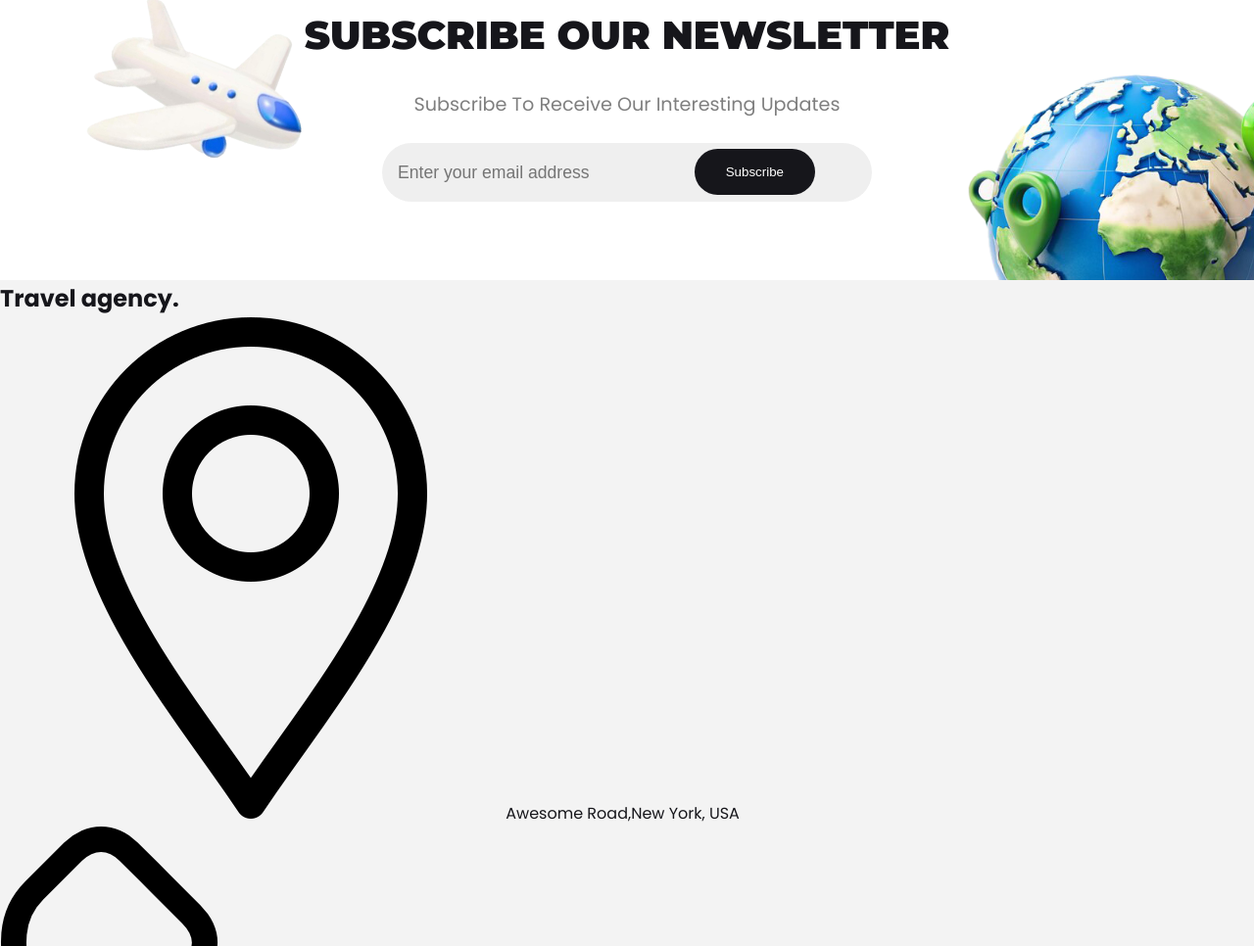
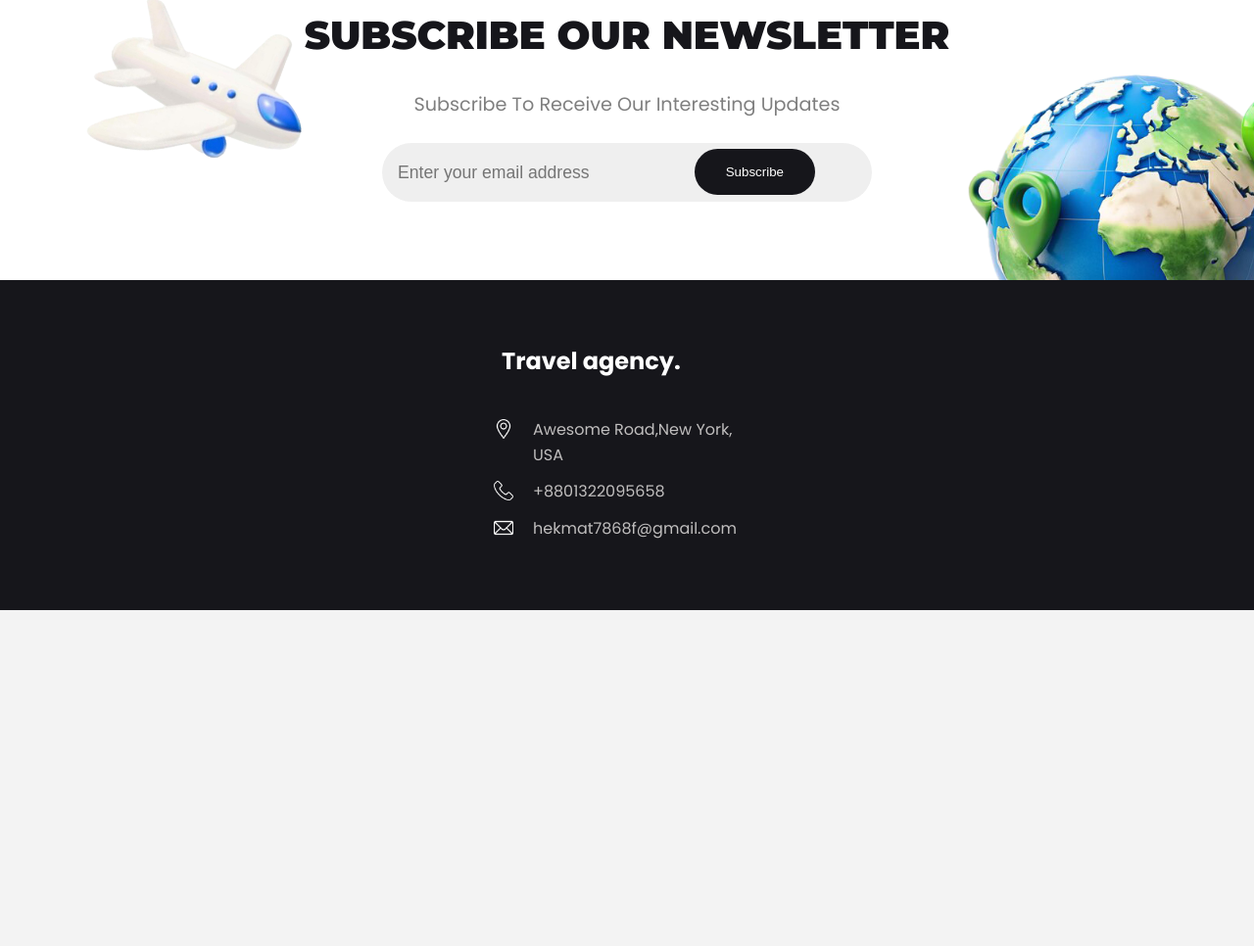
Before and after one commit to salehdemir/Travel-Agency-Website, a plain HTML site: page index.html in a window 1280 px wide. Shown: the part 4334-5300 px from the top of the page at 98% size. After the commit the page ends 4957 px from the top, so only its background shows below. Drawn offline with Linux system fonts and the light colour scheme.

Commit message:
Style footer section

```diff
--- a/styles.css
+++ b/styles.css
@@ -1045,3 +1045,47 @@ ul, li {
     right: -8rem;
     bottom: -7rem;
 }
+
+/* FOOTER SECTION  */
+.footer img {
+    filter: brightness(0) invert(1);
+}
+
+.footer-right img {
+    width: 30px;
+}
+
+.footer {
+    display: flex;
+    justify-content: center;
+    gap: 100px;
+    background-color: #16161b;
+    color: #ffffff;
+    padding: 4rem 0;
+}
+
+.footer-contact {
+    width: 20%;
+}
+
+.footer-contact .logo {
+    margin-bottom: 2rem;
+}
+
+.footer-contact .one {
+    color: #c0bebe;
+    padding: 6px 0;
+    position: relative;
+
+}
+
+.footer-contact .one img {
+        width: 20px;
+        position: absolute;
+        left: -2.5rem;
+        top: 0.5rem;
+}
+
+.footer-contact div {
+    margin-left: 2rem;
+}
```
